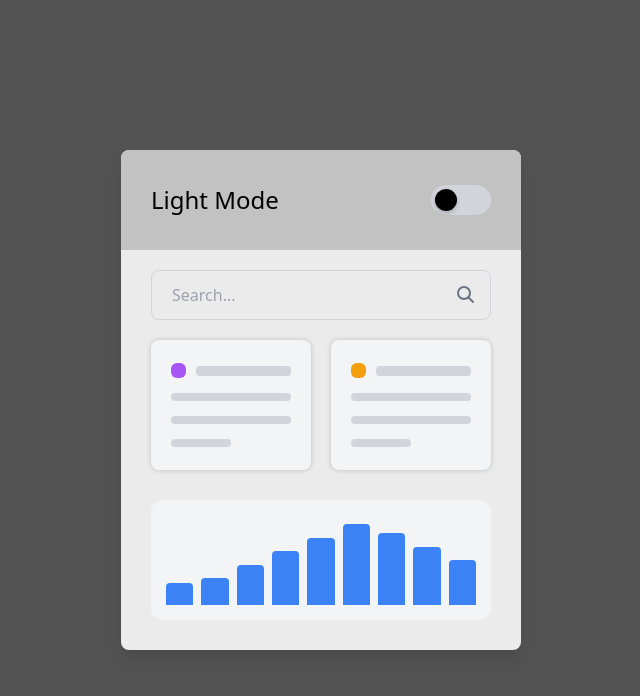
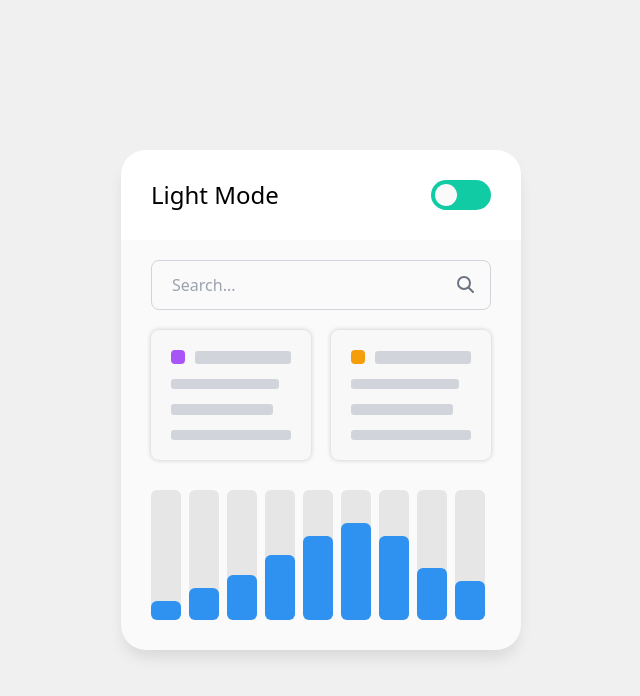
Before and after one commit to KaviruM/IMITasks, a React (Vite) app: page /#/mode-switch in a window 1280 px wide. Shown: the top 696 px of the page, without its empty margins (319-959 px from the left). Built offline with nearby package versions, Linux system fonts and the light colour scheme.

Commit message:
Mode Switch UI corrections

```diff
--- a/src/assignments/ModeSwitch.css
+++ b/src/assignments/ModeSwitch.css
@@ -3,7 +3,7 @@
   align-items: center;
   justify-content: center;
   min-height: 100vh;
-  background-color: #525252;
+  background-color: #e6e6e696;
 }
 
 .main-screen {
@@ -11,7 +11,7 @@
   height: 500px;
   display: flex;
   flex-direction: column;
-  border-radius: 8px;
+  border-radius: 25px;
   box-shadow: 0 10px 15px -3px rgba(0, 0, 0, 0.1);
   transition: background-color 0.3s, color 0.3s;
   background-color: var(--bg-color);
@@ -20,7 +20,7 @@
 
 .top-bar {
   width: 100%;
-  height: 100px;
+  height: 90px;
   background-color: var(--topbar-bg);
   border-top-left-radius: 8px;
   border-top-right-radius: 8px;
@@ -50,9 +50,6 @@
   background-color: var(--toggle-bg);
 }
 
-.toggle-button:focus {
-  box-shadow: 0 0 0 3px rgba(59, 130, 246, 0.3);
-}
 
 .toggle-slider {
   position: absolute;
@@ -61,7 +58,6 @@
   width: 22px;
   height: 22px;
   border-radius: 50%;
-  box-shadow: 0 2px 4px rgba(0, 0, 0, 0.2);
   transition: transform 0.3s;
   background-color: var(--slider-bg);
 }
@@ -116,7 +112,6 @@
 
 .content-area {
   flex: 1;
-  width: 100%;
   padding: 0 30px 30px 30px;
   display: grid;
   grid-template-columns: 1fr 1fr;
@@ -144,9 +139,9 @@
 }
 
 .card-icon {
-  width: 15px;
-  height: 15px;
-  border-radius: 6px;
+  width: 14px;
+  height: 14px;
+  border-radius: 4px;
   flex-shrink: 0;
 }
 
@@ -160,43 +155,47 @@
 
 .card-header {
   flex: 1;
-  height: 10px;
+  height: 13px;
   background-color: var(--card-line);
-  border-radius: 4px;
+  border-radius: 3px;
 }
 
 .card-line {
-  width: 100%;
-  height: 8px;
+  width: 90%;
+  height: 13px;
   background-color: var(--card-line);
-  border-radius: 4px;
+  border-radius: 3px;
+}
+
+.card-line.middle {
+  width: 85%;
 }
 
 .card-line.short {
-  width: 50%;
+  width: 100%;
 }
 
 .chart-container {
-  width: 100%;
-  padding: 0 30px 30px 30px;
+  flex: 1;
+  display: flex;
+  margin-left: 30px;
+  gap: 8px;
+  height: 100%;
+  margin-bottom: 30px;
 }
 
-.chart {
-  width: 100%;
-  height: 120px;
-  background-color: var(--card-bg);
-  border-radius: 12px;
-  padding: 15px;
+.bar-main {
+  width: 30px;
+  height: 100%;
+  background-color: var(--bar-bg);
+  border-radius: 6px;
   display: flex;
-  align-items: flex-end;
-  justify-content: space-around;
-  gap: 8px;
 }
 
 .bar {
-  flex: 1;
-  background-color: #3b82f6;
-  border-radius: 4px 4px 0 0;
-  min-height: 15px;
-  transition: height 0.3s ease;
+  width: 100%;
+  border-radius: 6px;
+  margin-top: auto;
+  transition: height 0.3s;
+  background-color: #2f92f0;
 }
--- a/src/assignments/ModeSwitch.jsx
+++ b/src/assignments/ModeSwitch.jsx
@@ -41,7 +41,7 @@ function ModeSwitch() {
               <div className="card-header"></div>
             </div>
             <div className="card-line"></div>
-            <div className="card-line"></div>
+            <div className="card-line middle"></div>
             <div className="card-line short"></div>
           </div>
 
@@ -51,22 +51,38 @@ function ModeSwitch() {
               <div className="card-header"></div>
             </div>
             <div className="card-line"></div>
-            <div className="card-line"></div>
+            <div className="card-line middle"></div>
             <div className="card-line short"></div>
           </div>
         </div>
 
         <div className="chart-container">
-          <div className="chart">
+          <div className="bar-main">
+            <div className="bar" style={{height: '15%'}}></div>
+          </div>
+          <div className="bar-main">
             <div className="bar" style={{height: '25%'}}></div>
+          </div>
+          <div className="bar-main">
+            <div className="bar" style={{height: '35%'}}></div>
+          </div>
+          <div className="bar-main">
+            <div className="bar" style={{height: '50%'}}></div>
+          </div>
+          <div className="bar-main">
+            <div className="bar" style={{height: '65%'}}></div>
+          </div>
+          <div className="bar-main">
+            <div className="bar" style={{height: '75%'}}></div>
+          </div>
+          <div className="bar-main">
+            <div className="bar" style={{height: '65%'}}></div>
+          </div>
+          <div className="bar-main">
+            <div className="bar" style={{height: '40%'}}></div>
+          </div>
+          <div className="bar-main">
             <div className="bar" style={{height: '30%'}}></div>
-            <div className="bar" style={{height: '45%'}}></div>
-            <div className="bar" style={{height: '60%'}}></div>
-            <div className="bar" style={{height: '75%'}}></div>
-            <div className="bar" style={{height: '90%'}}></div>
-            <div className="bar" style={{height: '80%'}}></div>
-            <div className="bar" style={{height: '65%'}}></div>
-            <div className="bar" style={{height: '50%'}}></div>
           </div>
         </div>
 
--- a/src/index.css
+++ b/src/index.css
@@ -68,34 +68,34 @@ button:focus-visible {
 }
 
 .main-screen[data-theme="light"] {
-  --bg-color: #ffffffe1;
+  --bg-color: #fafafa;
   --tx-color: #000000;
-  --toggle-bg: #d1d5db;
-  --slider-bg: #000000;
-  --topbar-bg: #c2c2c2;
+  --toggle-bg: #11cba4;
+  --slider-bg: #fafafa;
+  --topbar-bg: #ffffff;
   --search-tx: #000000;
   --search-placeholder: #9ca3af;
   --search-icon: #6b7280;
   --search-border: #d1d5db;
   --search-border-focus: #9ca3af;
-  --card-bg: #f3f4f6;
+  --card-bg: #f8f8f8;
   --card-line: #d1d5db;
-  --bar-bg: #e5e7eb;
+  --bar-bg: #e6e6e6;
 
 }
 
 .main-screen[data-theme="dark"] {
-  --bg-color: #1d1d1d;
+  --bg-color: #333333;
   --tx-color: #ffffff;
-  --toggle-bg: #000000;
-  --slider-bg: #ffffff;
-  --topbar-bg: #303030;
-  --search-tx: #ffffff;
+  --toggle-bg: #303432;
+  --slider-bg: #11cba4;
+  --topbar-bg: #4d4d4d;
+  --search-tx: #0a0808;
   --search-placeholder: #6b7280;
   --search-icon: #9ca3af;
   --search-border: #4b5563;
   --search-border-focus: #6b7280;
   --card-bg: #424242;
   --card-line: #797979;
-  --bar-bg: #4b5563;
+  --bar-bg: #3f3f3f;
 }
```
